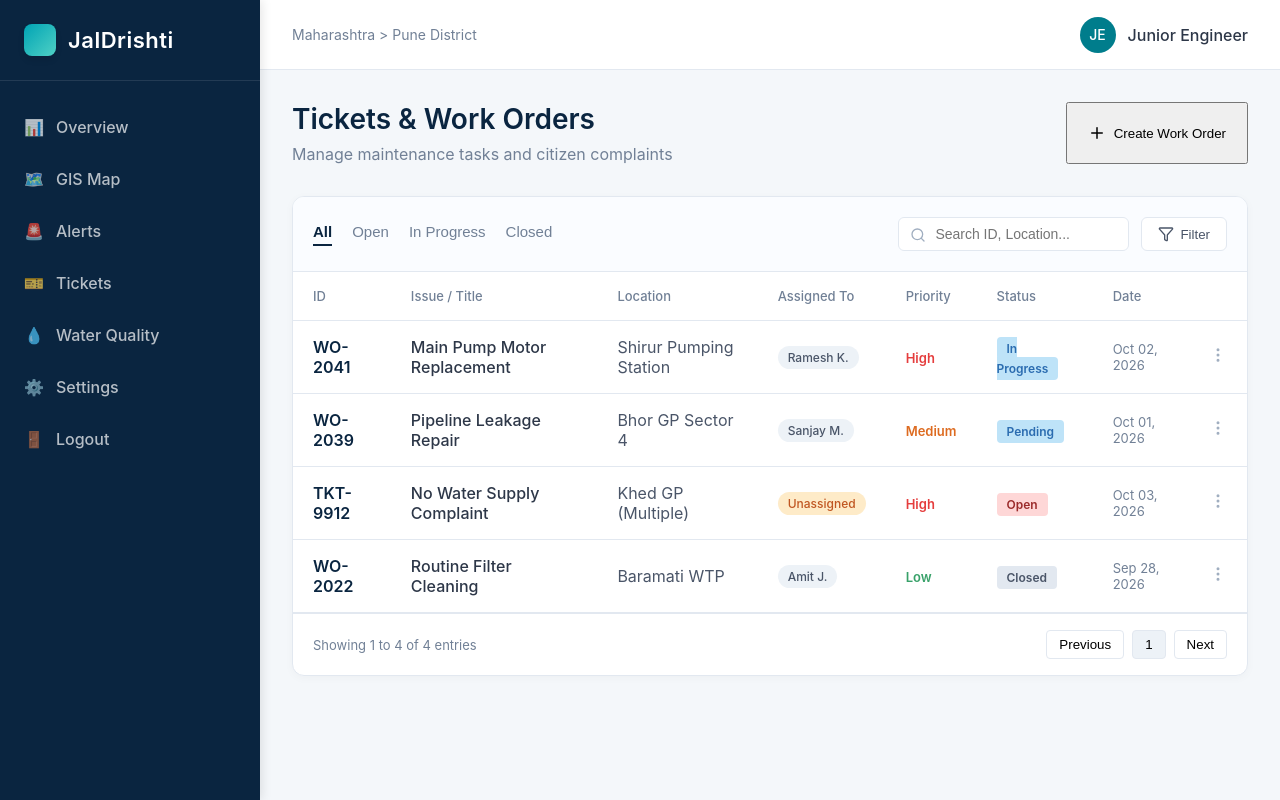
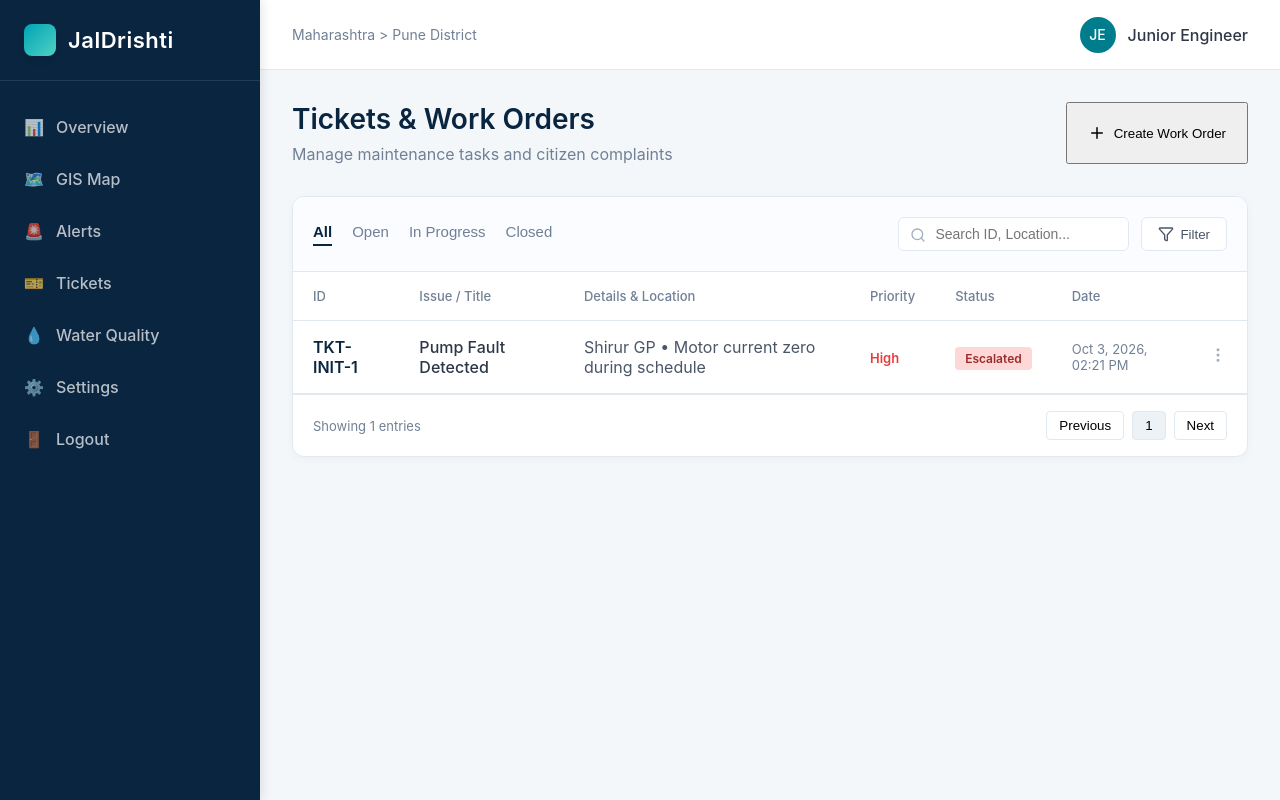
Before and after one commit to RohitChavan233/JalDrishti, a Next.js app in the folder web-dashboard/: page /tickets in a window 1280 px wide. Built offline with nearby package versions, Linux system fonts and the light colour scheme.

Commit message:
Fix App-to-Web sync: enable cleartext HTTP & wire dashboard to real DB

```diff
--- a/web-dashboard/src/app/(dashboard)/tickets/page.tsx
+++ b/web-dashboard/src/app/(dashboard)/tickets/page.tsx
@@ -1,16 +1,41 @@
 'use client';
-import React, { useState } from 'react';
+import React, { useState, useEffect } from 'react';
 import { Search, Plus, Filter, MoreVertical } from 'lucide-react';
 
-const mockTickets = [
-  { id: 'WO-2041', title: 'Main Pump Motor Replacement', location: 'Shirur Pumping Station', assigned: 'Ramesh K.', priority: 'High', status: 'In Progress', date: 'Oct 02, 2026' },
-  { id: 'WO-2039', title: 'Pipeline Leakage Repair', location: 'Bhor GP Sector 4', assigned: 'Sanjay M.', priority: 'Medium', status: 'Pending', date: 'Oct 01, 2026' },
-  { id: 'TKT-9912', title: 'No Water Supply Complaint', location: 'Khed GP (Multiple)', assigned: 'Unassigned', priority: 'High', status: 'Open', date: 'Oct 03, 2026' },
-  { id: 'WO-2022', title: 'Routine Filter Cleaning', location: 'Baramati WTP', assigned: 'Amit J.', priority: 'Low', status: 'Closed', date: 'Sep 28, 2026' },
-];
+interface Ticket {
+  id: string;
+  issue: string;
+  details: string;
+  severity: string;
+  status: string;
+  time: string;
+}
 
 export default function TicketsPage() {
   const [activeTab, setActiveTab] = useState('All');
+  const [tickets, setTickets] = useState<Ticket[]>([]);
+  const [loading, setLoading] = useState(true);
+
+  // Poll for new tickets every 5 seconds
+  useEffect(() => {
+    const fetchTickets = async () => {
+      try {
+        const response = await fetch('/api/tickets');
+        if (response.ok) {
+          const data = await response.json();
+          setTickets(data);
+        }
+      } catch (error) {
+        console.error("Failed to fetch tickets:", error);
+      } finally {
+        setLoading(false);
+      }
+    };
+
+    fetchTickets();
+    const interval = setInterval(fetchTickets, 5000);
+    return () => clearInterval(interval);
+  }, []);
 
   return (
     <div className="dashboard-container fade-in">
@@ -75,8 +100,7 @@ export default function TicketsPage() {
             <tr style={{ borderBottom: '1px solid var(--border-color)' }}>
               <th style={{ padding: '16px 20px', color: '#718096', fontWeight: 500, fontSize: '13px' }}>ID</th>
               <th style={{ padding: '16px 20px', color: '#718096', fontWeight: 500, fontSize: '13px' }}>Issue / Title</th>
-              <th style={{ padding: '16px 20px', color: '#718096', fontWeight: 500, fontSize: '13px' }}>Location</th>
-              <th style={{ padding: '16px 20px', color: '#718096', fontWeight: 500, fontSize: '13px' }}>Assigned To</th>
+              <th style={{ padding: '16px 20px', color: '#718096', fontWeight: 500, fontSize: '13px' }}>Details & Location</th>
               <th style={{ padding: '16px 20px', color: '#718096', fontWeight: 500, fontSize: '13px' }}>Priority</th>
               <th style={{ padding: '16px 20px', color: '#718096', fontWeight: 500, fontSize: '13px' }}>Status</th>
               <th style={{ padding: '16px 20px', color: '#718096', fontWeight: 500, fontSize: '13px' }}>Date</th>
@@ -84,24 +108,26 @@ export default function TicketsPage() {
             </tr>
           </thead>
           <tbody>
-            {mockTickets.map((t, i) => (
+            {loading ? (
+              <tr>
+                <td colSpan={7} style={{ padding: '32px', textAlign: 'center', color: '#718096' }}>Loading tickets...</td>
+              </tr>
+            ) : tickets.length === 0 ? (
+              <tr>
+                <td colSpan={7} style={{ padding: '32px', textAlign: 'center', color: '#718096' }}>No tickets found.</td>
+              </tr>
+            ) : (
+              tickets.map((t, i) => (
                 <tr key={i} style={{ borderBottom: '1px solid var(--border-color)', backgroundColor: 'white' }}>
                   <td style={{ padding: '16px 20px', fontWeight: 600, color: 'var(--primary-blue)' }}>{t.id}</td>
-                <td style={{ padding: '16px 20px', fontWeight: 500 }}>{t.title}</td>
-                <td style={{ padding: '16px 20px', color: '#4A5568' }}>{t.location}</td>
+                  <td style={{ padding: '16px 20px', fontWeight: 500 }}>{t.issue}</td>
+                  <td style={{ padding: '16px 20px', color: '#4A5568' }}>{t.details}</td>
                   <td style={{ padding: '16px 20px' }}>
                     <span style={{
-                    display: 'inline-flex', alignItems: 'center', gap: '6px',
-                    padding: '4px 10px', backgroundColor: t.assigned === 'Unassigned' ? '#FEEBC8' : '#EDF2F7',
-                    borderRadius: '16px', fontSize: '12px', fontWeight: 500,
-                    color: t.assigned === 'Unassigned' ? '#C05621' : '#4A5568'
+                      color: t.severity === 'high' ? '#E53E3E' : t.severity === 'medium' ? '#DD6B20' : '#38A169',
+                      fontWeight: 600, fontSize: '13px', textTransform: 'capitalize'
                     }}>
-                    {t.assigned}
-                  </span>
-                </td>
-                <td style={{ padding: '16px 20px' }}>
-                  <span style={{ color: t.priority === 'High' ? '#E53E3E' : t.priority === 'Medium' ? '#DD6B20' : '#38A169', fontWeight: 600, fontSize: '13px' }}>
-                    {t.priority}
+                      {t.severity}
                     </span>
                   </td>
                   <td style={{ padding: '16px 20px' }}>
@@ -110,21 +136,24 @@ export default function TicketsPage() {
                       borderRadius: '4px',
                       fontSize: '12px',
                       fontWeight: 600,
-                    backgroundColor: t.status === 'Closed' ? '#E2E8F0' : t.status === 'Open' ? '#FED7D7' : '#BEE3F8',
-                    color: t.status === 'Closed' ? '#4A5568' : t.status === 'Open' ? '#9B2C2C' : '#2B6CB0'
+                      backgroundColor: ['Closed', 'Resolved'].includes(t.status) ? '#E2E8F0' : ['Open', 'Escalated'].includes(t.status) ? '#FED7D7' : '#BEE3F8',
+                      color: ['Closed', 'Resolved'].includes(t.status) ? '#4A5568' : ['Open', 'Escalated'].includes(t.status) ? '#9B2C2C' : '#2B6CB0'
                     }}>
                       {t.status}
                     </span>
                   </td>
-                <td style={{ padding: '16px 20px', color: '#718096', fontSize: '13px' }}>{t.date}</td>
+                  <td style={{ padding: '16px 20px', color: '#718096', fontSize: '13px' }}>
+                    {new Date(t.time).toLocaleDateString('en-US', { month: 'short', day: 'numeric', year: 'numeric', hour: '2-digit', minute:'2-digit' })}
+                  </td>
                   <td style={{ padding: '16px 20px', color: '#A0AEC0', cursor: 'pointer' }}><MoreVertical size={18} /></td>
                 </tr>
-            ))}
+              ))
+            )}
           </tbody>
         </table>
 
         <div style={{ padding: '16px 20px', display: 'flex', justifyContent: 'space-between', alignItems: 'center', borderTop: '1px solid var(--border-color)' }}>
-          <span style={{ fontSize: '13px', color: '#718096' }}>Showing 1 to 4 of 4 entries</span>
+          <span style={{ fontSize: '13px', color: '#718096' }}>Showing {tickets.length} entries</span>
           <div style={{ display: 'flex', gap: '8px' }}>
             <button style={{ padding: '6px 12px', border: '1px solid var(--border-color)', background: 'white', borderRadius: '4px', cursor: 'pointer' }}>Previous</button>
             <button style={{ padding: '6px 12px', border: '1px solid var(--border-color)', background: '#EDF2F7', borderRadius: '4px', cursor: 'pointer' }}>1</button>
```
Also changed, not shown: 1 other file (tests, documents, lock files or other folders). Lines whose indentation alone changed are shown as unchanged.
